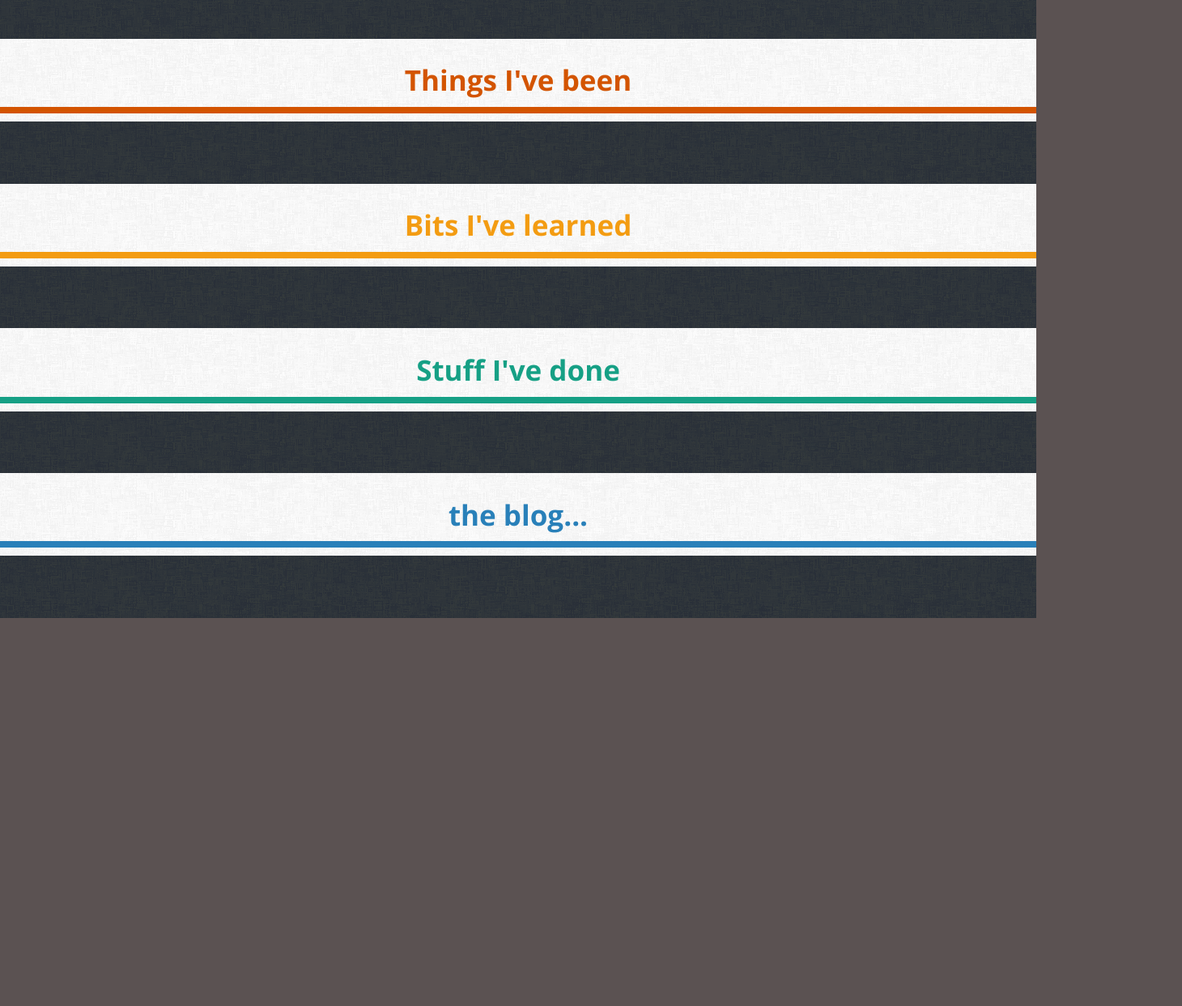
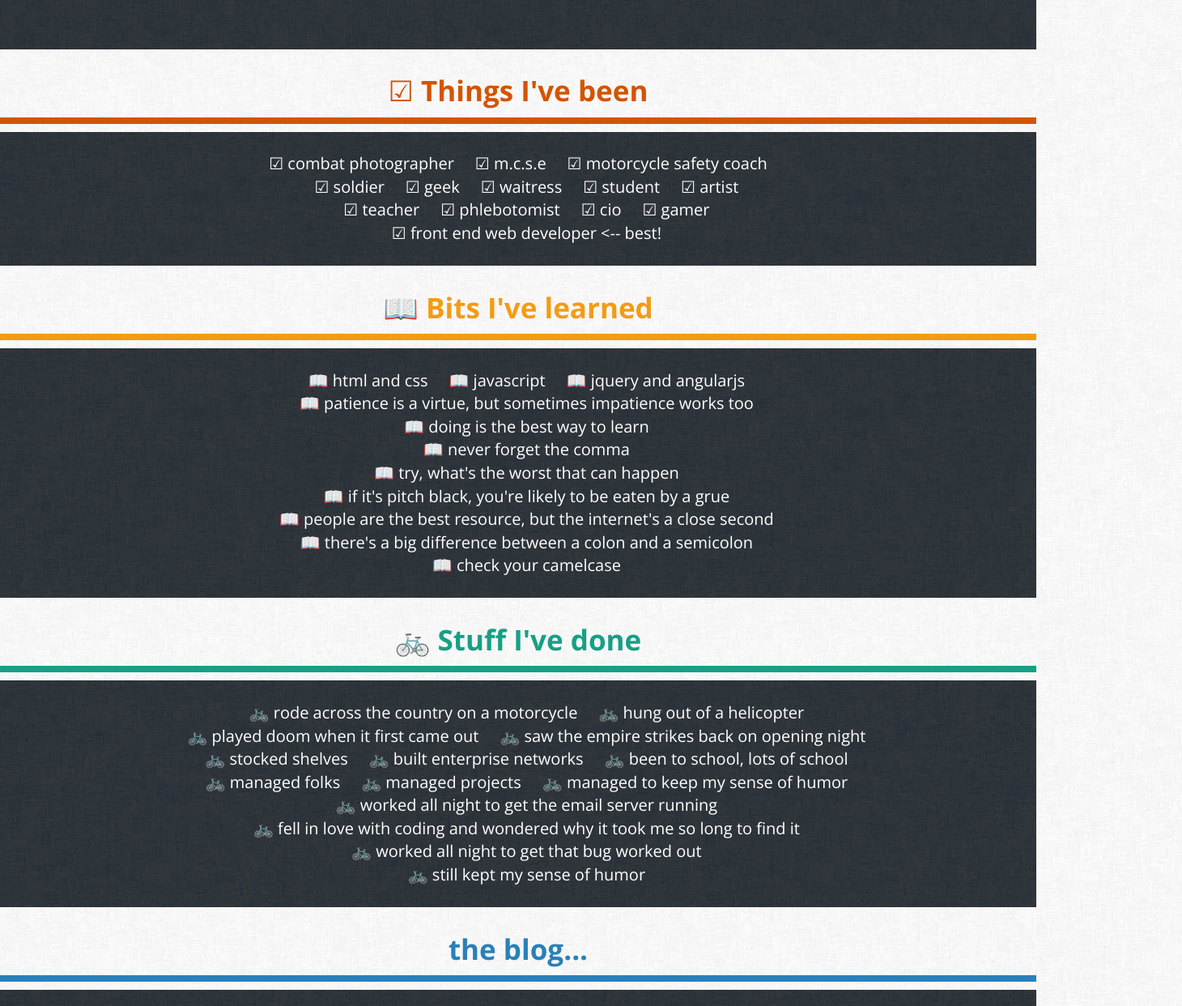
Before and after one commit to melindae/portfolio, a website: page app/pages/index.html in a window 1280 px wide. Shown: the part 1098-2340 px from the top of the page at 81% size, 1460 px wide, since content can reach past the window. Before the commit the page ends 1861 px from the top, so only its background shows below. Drawn offline with nearby package versions, Linux system fonts and the light colour scheme; files that its build step writes are made by us from their sources; files whose address does not match are found by name; a web font is replaced by a local one.

Commit message:
added -things- section text and formatted

```diff
--- a/app/pages/index.html
+++ b/app/pages/index.html
@@ -21,9 +21,9 @@
   <body>
     <div class="header">
 
-      <p>es}melinda{codes}melinda{codes}melinda{codes}melinda</p>
-      <p>da{codes}<span><a href="/" class="titleFill">melinda{codes}</a></span>melinda{codes}melinda{codes}m</p>
-      <p class="titleOutlineBottom">elinda{codes}melinda{codes}melinda{codes}melinda{code</p>
+      <p>es}<span class="colorOne">melinda{codes}</span><span class="colorTwo">melinda{codes}</span><span class="colorThree">melinda{codes}</span><span class="colorFour">melinda</span></p>
+      <p><span class="colorFive">da{codes}</span><span><a href="/" class="titleFill">melinda{codes}</a></span><span class="colorOne">melinda{codes}</span><span class="colorTwo">melinda{codes}</span>m</p>
+      <p class="titleOutlineBottom"><span class="colorThree">elinda{codes}</span><span class="colorFour">melinda{codes}</span><span class="colorFive">melinda{codes}</span><span class="colorOne">melinda{code</span></p>
 
     </div>
 
@@ -73,22 +73,66 @@
 
     <div>
       <a name="been"></a>
-      <h1 class="beenLeader">Things I've been</h1>
+      <h1 class="beenLeader">&#9745 Things I've been</h1>
       <div class="beenBox">
+        <span>
+          &#9745 combat photographer
+          &nbsp &nbsp &#9745 m.c.s.e
+          &nbsp &nbsp &#9745 motorcycle safety coach<br>
+          &nbsp &nbsp &#9745 soldier
+          &nbsp &nbsp &#9745 geek
+          &nbsp &nbsp &#9745 waitress
+          &nbsp &nbsp &#9745 student
+          &nbsp &nbsp &#9745 artist<br>
+          &nbsp &nbsp &#9745 teacher
+          &nbsp &nbsp &#9745 phlebotomist
+          &nbsp &nbsp &#9745 cio
+          &nbsp &nbsp &#9745 gamer <br>
+          &nbsp &nbsp &#9745 front end web developer &lt-- best!
+        </span>
       </div>
     </div>
 
     <div>
       <a name="learned"></a>
-      <h1 class="learnedLeader">Bits I've learned</h1>
+      <h1 class="learnedLeader">&#128214 Bits I've learned</h1>
       <div class="learnedBox">
+        <span>
+          &nbsp &nbsp &#128214 html and css
+          &nbsp &nbsp &#128214 javascript
+          &nbsp &nbsp &#128214 jquery and angularjs<br>
+          &nbsp &nbsp &#128214 patience is a virtue, but sometimes impatience works too<br>
+          &nbsp &nbsp &#128214 doing is the best way to learn<br>
+          &nbsp &nbsp &#128214 never forget the comma<br>
+          &nbsp &nbsp &#128214 try, what's the worst that can happen<br>
+          &nbsp &nbsp &#128214 if it's pitch black, you're likely to be eaten by a grue<br>
+          &nbsp &nbsp &#128214 people are the best resource, but the internet's a close second<br>
+          &nbsp &nbsp &#128214 there's a big difference between a colon and a semicolon<br>
+          &nbsp &nbsp &#128214 check your camelcase
+        </span>
       </div>
     </div>
 
     <div>
       <a name="done"></a>
-      <h1 class="doneLeader">Stuff I've done</h1>
+      <h1 class="doneLeader">&#128690 Stuff I've done</h1>
       <div class="doneBox">
+        <span>
+          &nbsp &nbsp &#128690 rode across the country on a motorcycle
+          &nbsp &nbsp &#128690 hung out of a helicopter<br>
+          &nbsp &nbsp &#128690 played doom when it first came out
+          &nbsp &nbsp &#128690 saw the empire strikes back on opening night<br>
+          &nbsp &nbsp &#128690 stocked shelves
+          &nbsp &nbsp &#128690 built enterprise networks
+          &nbsp &nbsp &#128690 been to school, lots of school<br>
+          &nbsp &nbsp &#128690 managed folks
+          &nbsp &nbsp &#128690 managed projects
+          &nbsp &nbsp &#128690 managed to keep my sense of humor<br>
+          &nbsp &nbsp &#128690 worked all night to get the email server running<br>
+          &nbsp &nbsp &#128690 fell in love with coding and wondered why it took me so long to find it<br>
+          &nbsp &nbsp &#128690 worked all night to get that bug worked out<br>
+          &nbsp &nbsp &#128690 still kept my sense of humor<br>
+        </span>
       </div>
     </div>
 
--- a/app/sass/style.scss
+++ b/app/sass/style.scss
@@ -40,8 +40,8 @@ p {
 /*	text-shadow: 0px 0px 2px #F5F3EE;*/
 	text-decoration: none;
 	font-family: "Fredericka the Great";
-	font-size: 5em;
-	margin: -20px 0 0 0;
+	font-size: 6em;
+	margin: -30px 0 0 0;
 }
 .titleFill {
 	color: #9E2333;
@@ -50,7 +50,22 @@ p {
 .titleFill:hover {
 	text-decoration: none;
 	color: #e74c3c;
-	text-shadow: 0px 0px 3px #e74c3c;
+	text-shadow: 0px 0px 1px #9E2333;
+}
+.colorOne:hover {
+	color: #F1948A;
+}
+.colorTwo:hover {
+	color: #F0B27A;
+}
+.colorThree:hover {
+	color: #F7DC6F;
+}
+.colorFour:hover {
+	color: #76D7C4;
+}
+.colorFive:hover {
+	color: #85C1E9;
 }
 
 	/* menu */
@@ -179,11 +194,12 @@ p {
 	color: #f1c40f;
 }
 
-
+/* 'things i've been' section */
 .beenBox {
 	background-image: url("/images/fabric_of_squares_graydark.png");
 	color: white;
-	padding: 1% 0 5% 0;
+	padding: 2% 0 2% 0;
+	font-size: 2em;
 }
 .beenLeader{
 	color: #d35400;
@@ -196,11 +212,12 @@ p {
 
 
 
-
+/* 'things i've learned' section */
 .learnedBox {
 	background-image: url("/images/fabric_of_squares_graydark.png");
 	color: white;
-	padding: 1% 0 5% 0;
+	padding: 2% 0 2% 0;
+	font-size: 2em;
 }
 .learnedLeader{
 	color: #f39c12;
@@ -213,11 +230,12 @@ p {
 
 
 
-
+/* 'things i've done' section */
 .doneBox {
 	background-image: url("/images/fabric_of_squares_graydark.png");
 	color: white;
-	padding: 1% 0 5% 0;
+	padding: 2% 0 2% 0;
+	font-size: 2em;
 }
 .doneLeader{
 	color: #16a085;
@@ -230,11 +248,12 @@ p {
 
 
 
-
+/* 'blog' section */
 .blogBox {
 	background-image: url("/images/fabric_of_squares_graydark.png");
 	color: white;
-	padding: 1% 0 5% 0;
+	padding: 2% 0 2% 0;
+	font-size: 2em;
 }
 .blogLeader{
 	color: #2980b9;
```
Also changed, not shown: dist/css/style.css, dist/index.html.
